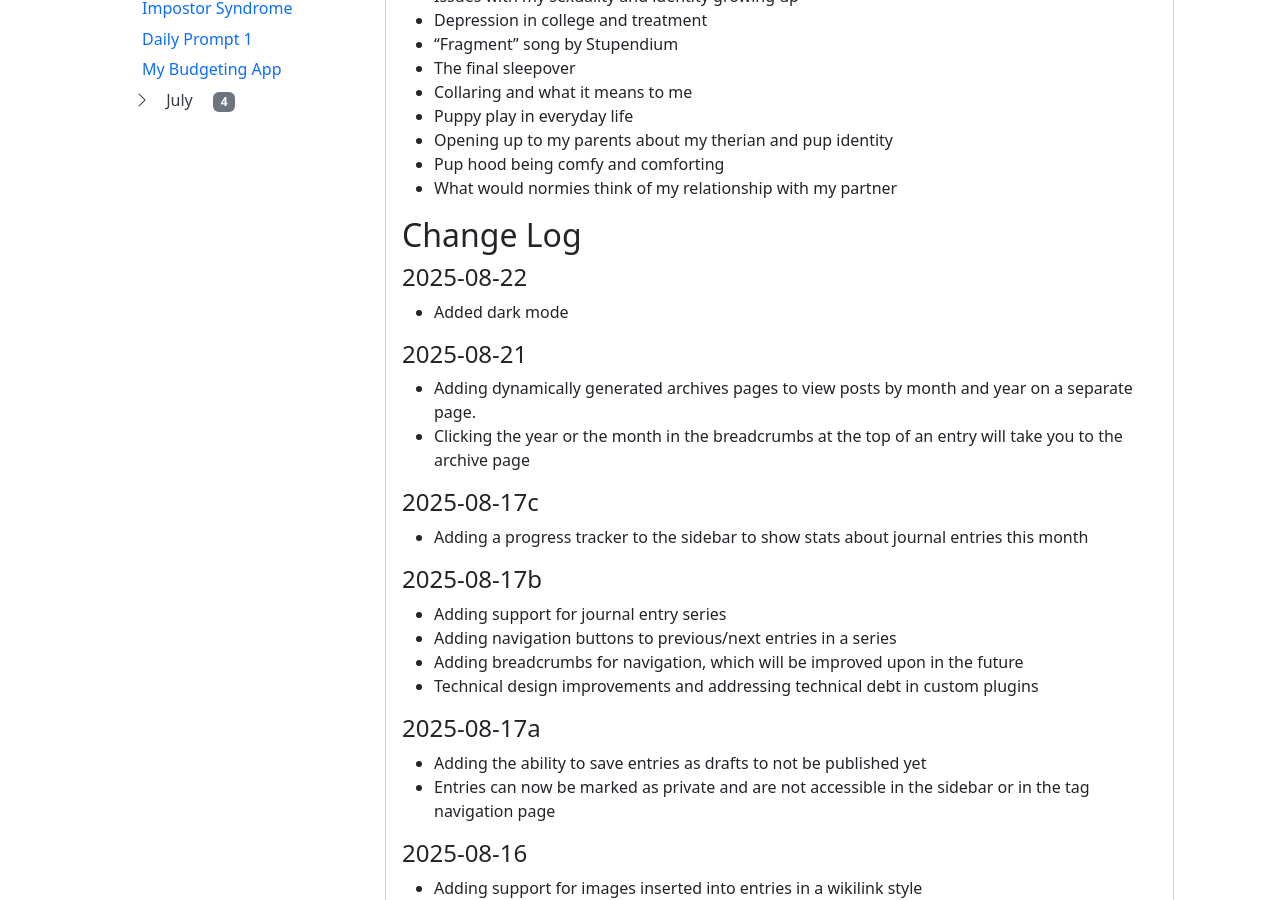
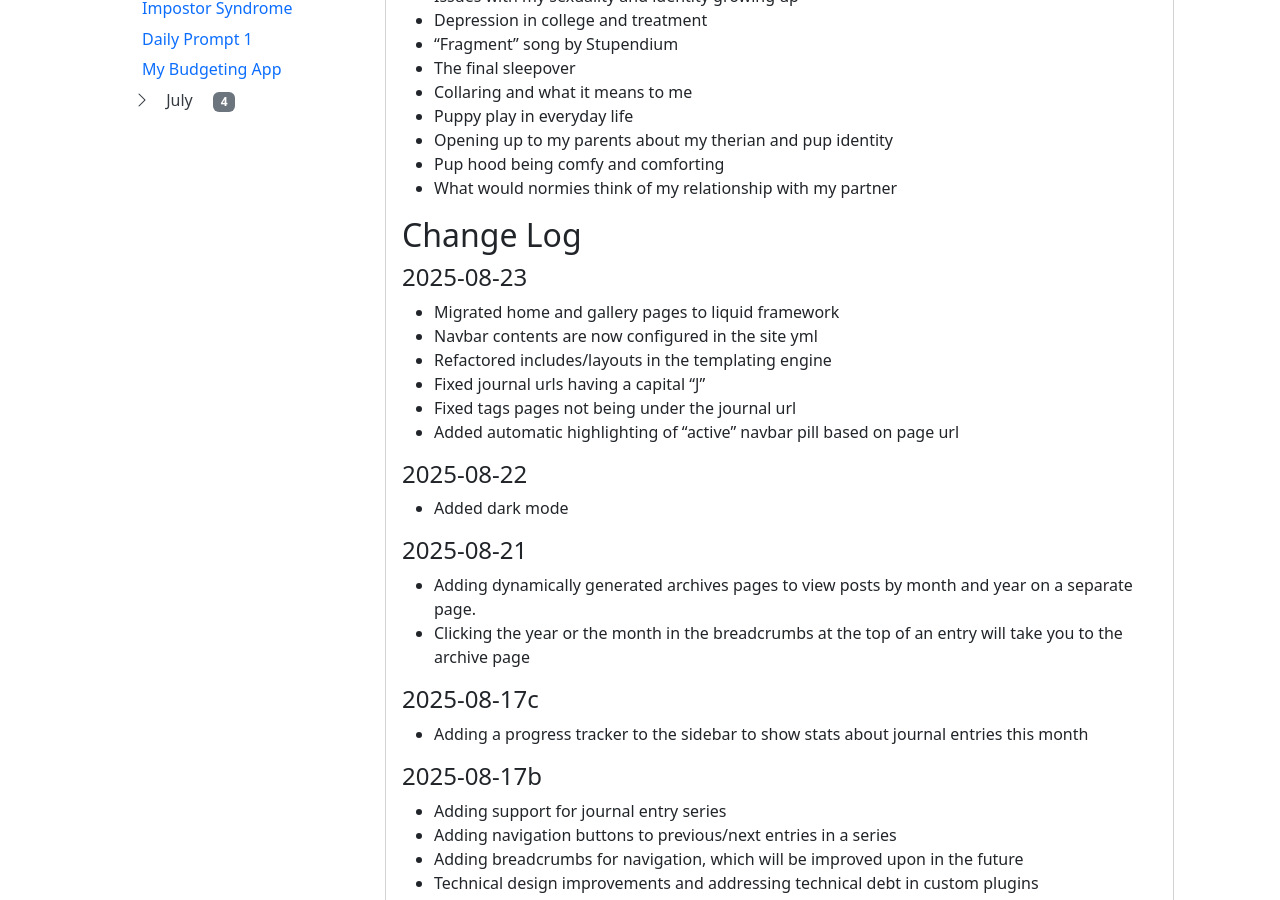
Before and after one commit to SabinDarkstone/SabinDarkstone.github.io, a Jekyll site: the page built from site/_journal/welcome.md, in a window 1280 px wide and 900 px high, scrolled down 603 px. Built offline with Jekyll 4.4.1, drawn with Linux system fonts in a browser that asks for light colours.

Commit message:
Changelog and moving theme logger to js file

```diff
--- a/site/_journal/welcome.md
+++ b/site/_journal/welcome.md
@@ -25,6 +25,14 @@ Welcome to my journal!
 - What would normies think of my relationship with my partner
 
 ## Change Log
+
+#### 2025-08-23
+- Migrated home and gallery pages to liquid framework
+- Navbar contents are now configured in the site yml
+- Refactored includes/layouts in the templating engine
+- Fixed journal urls having a capital "J"
+- Fixed tags pages not being under the journal url
+- Added automatic highlighting of "active" navbar pill based on page url
 
 #### 2025-08-22
 - Added dark mode
--- a/site/_layouts/static.html
+++ b/site/_layouts/static.html
@@ -48,19 +48,6 @@
 
         <script src="https://cdn.jsdelivr.net/npm/bootstrap@5.3.7/dist/js/bootstrap.bundle.min.js" integrity="sha384-ndDqU0Gzau9qJ1lfW4pNLlhNTkCfHzAVBReH9diLvGRem5+R9g2FzA8ZGN954O5Q" crossorigin="anonymous"></script>
 
-        <script>
-            function checkTheme() {
-                const toggle = document.getElementById("theme-toggle");
-                if (!toggle) return;
-
-                toggle.checked = document.documentElement.getAttribute("data-bs-theme") === "dark";
-                toggle.addEventListener("change", () => {
-                    console.log("Foo");
-                    const theme = toggle.checked ? "dark" : "light";
-                    document.documentElement.setAttribute("data-bs-theme", theme);
-                    localStorage.setItem("theme", theme);
-                });
-            }
-        </script>
+        <script src="/assets/js/theme.js"></script>
     </body>
 </html>
--- /dev/null
+++ b/site/assets/js/theme.js
@@ -0,0 +1,12 @@
+function checkTheme() {
+    const toggle = document.getElementById("theme-toggle");
+    if (!toggle) return;
+
+    toggle.checked = document.documentElement.getAttribute("data-bs-theme") === "dark";
+    toggle.addEventListener("change", () => {
+        console.log("Foo");
+        const theme = toggle.checked ? "dark" : "light";
+        document.documentElement.setAttribute("data-bs-theme", theme);
+        localStorage.setItem("theme", theme);
+    });
+}
```
